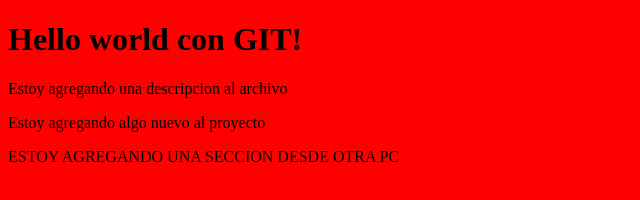
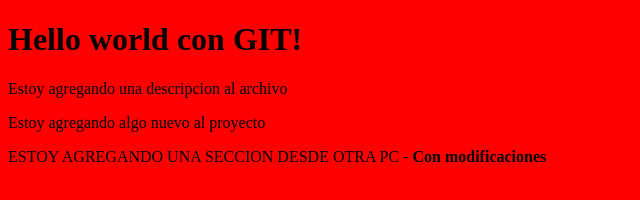
Before and after one commit to broko-de/clase12_23524, a plain HTML site: page index.html in a window 1280 px wide. Shown: the whole page, without its empty margins (0-640 px from the left). Drawn offline with Linux system fonts and the light colour scheme.

Commit message:
Te agregue modificaciones a la nueva seccion

```diff
--- a/index.html
+++ b/index.html
@@ -11,6 +11,6 @@
     <h1>Hello world con GIT!</h1>
     <p>Estoy agregando una descripcion al archivo</p>
     <p>Estoy agregando algo nuevo al proyecto</p>
-    <section>ESTOY AGREGANDO UNA SECCION DESDE OTRA PC</section>
+    <section>ESTOY AGREGANDO UNA SECCION DESDE OTRA PC - <b>Con modificaciones</b></section>
 </body>
 </html>
```
